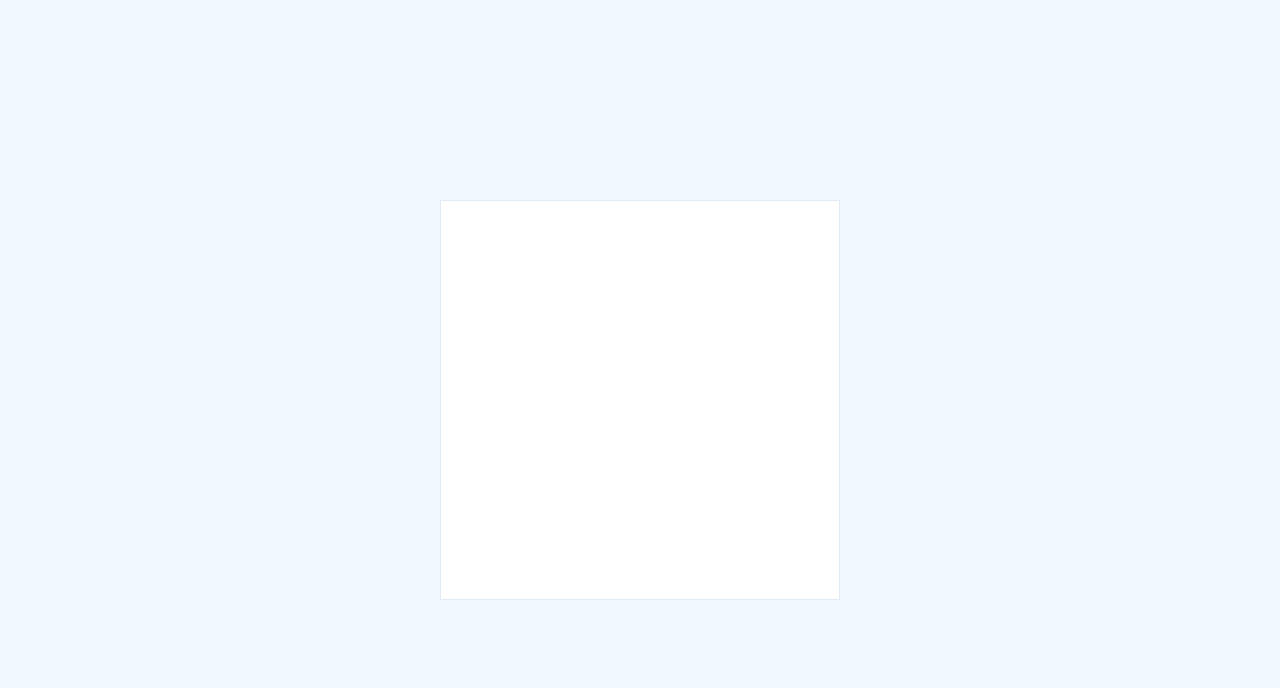
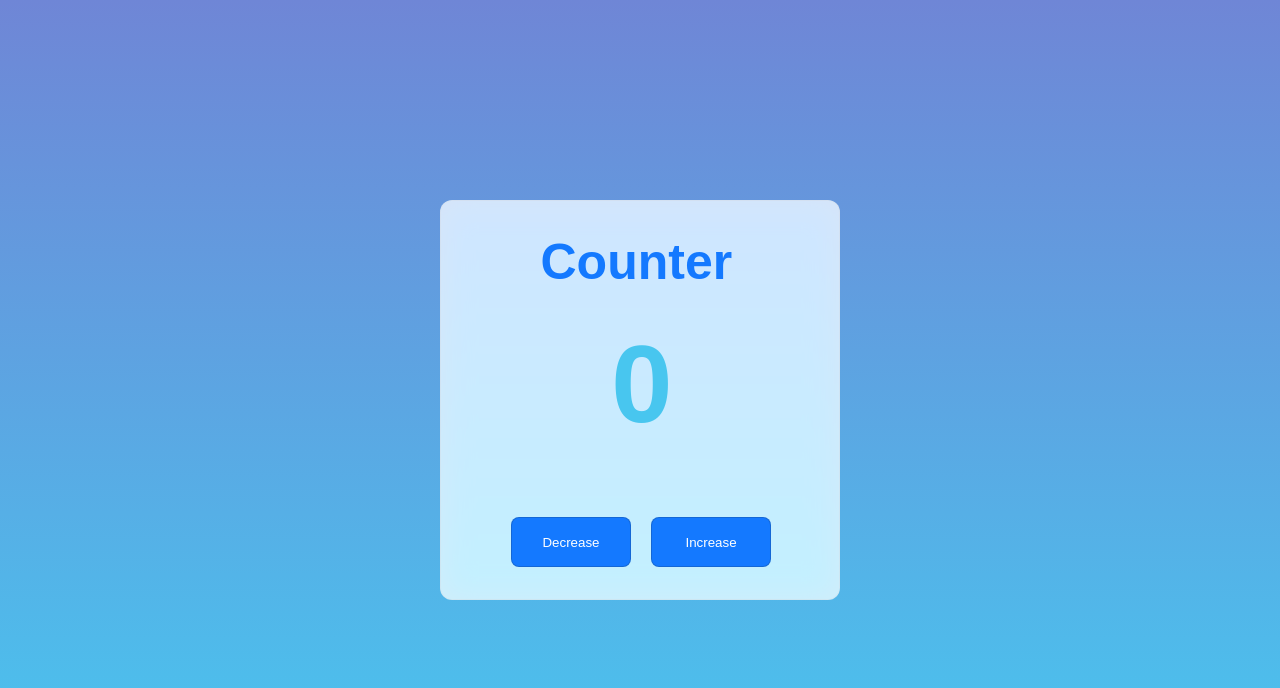
Before and after one commit to neophyte-programmer/counter-with-js, a plain HTML site: page index.html in a window 1280 px wide. Drawn offline with Linux system fonts and the light colour scheme.

Commit message:
Complete Styling

```diff
--- a/index.html
+++ b/index.html
@@ -9,7 +9,16 @@
 </head>
 <body>
     <div id="container">
-
+        <h2>Counter</h2>
+        <h1 id="counterValue">0</h1>
+        <div id="buttons">
+            <button id="decrement">
+                Decrease
+            </button>
+            <button id="increment">
+                Increase
+            </button>
+        </div>
     </div>
 
 
--- a/style.css
+++ b/style.css
@@ -10,6 +10,7 @@ body {
     place-items: center;
     height: 100vh;
     background: #f2f8ff;
+    background-image: linear-gradient(to top, #48c6ef 0%, #6f86d6 100%);
     padding: 0;
     margin: 0;
 }
@@ -19,5 +20,53 @@ body {
     width: 400px;
     background: #fff;
     border: 1px solid #e2ebf4;
+    backdrop-filter: blur(16px) saturate(180%);
+    -webkit-backdrop-filter: blur(16px) saturate(180%);
+    background-color: rgba(255, 255, 255, 0.75);
+    border-radius: 12px;
+    border: 1px solid rgba(209, 213, 219, 0.3);
     position: relative;
 }
+
+#container h2 {
+    color: #1479ff;
+    font-size: 50px;
+    position: absolute;
+    top: 8%;
+    left: 25%;
+}
+
+#container h1 {
+    width: 123px;
+    height: 127px;
+    text-align: center;
+    font-size: 110px;
+    position: absolute;
+    top: 30%;
+    left: 35%;
+    color: #48c6ef;
+}
+
+#buttons {
+    height: 50px;
+    width: 260px;
+    position: absolute;
+    bottom: 8%;
+    left: 70px;
+}
+
+#buttons button {
+    height: 50px;
+    width: 120px;
+    background: #1479ff;
+    outline: none;
+    border: none;
+    border-radius: 8px;
+    color: #fff;
+    border: 1px solid #191c2130;
+}
+
+#increment {
+    position: absolute;
+    right: 0;
+}
```
